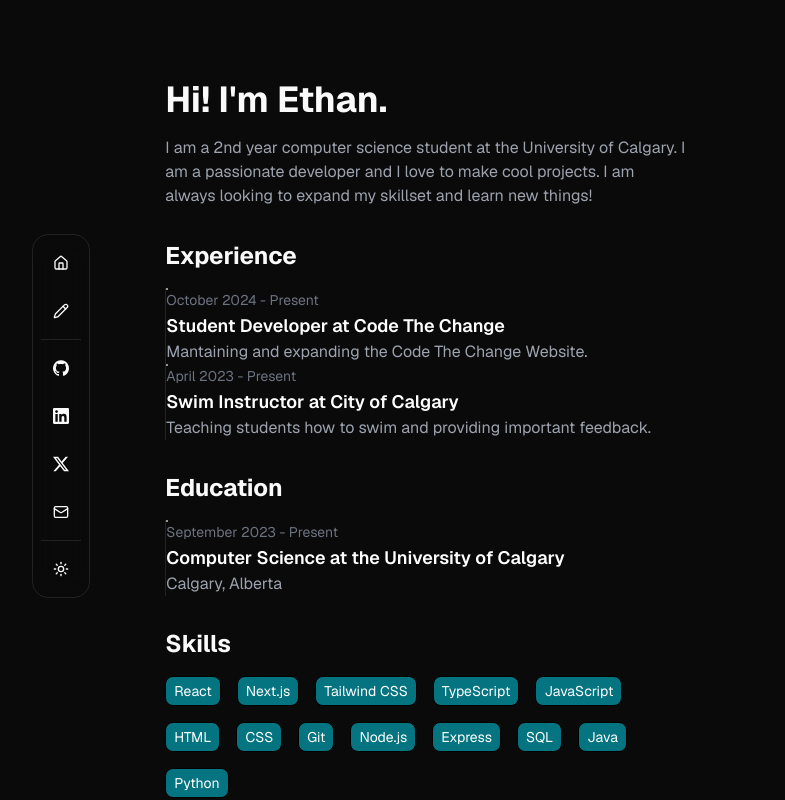
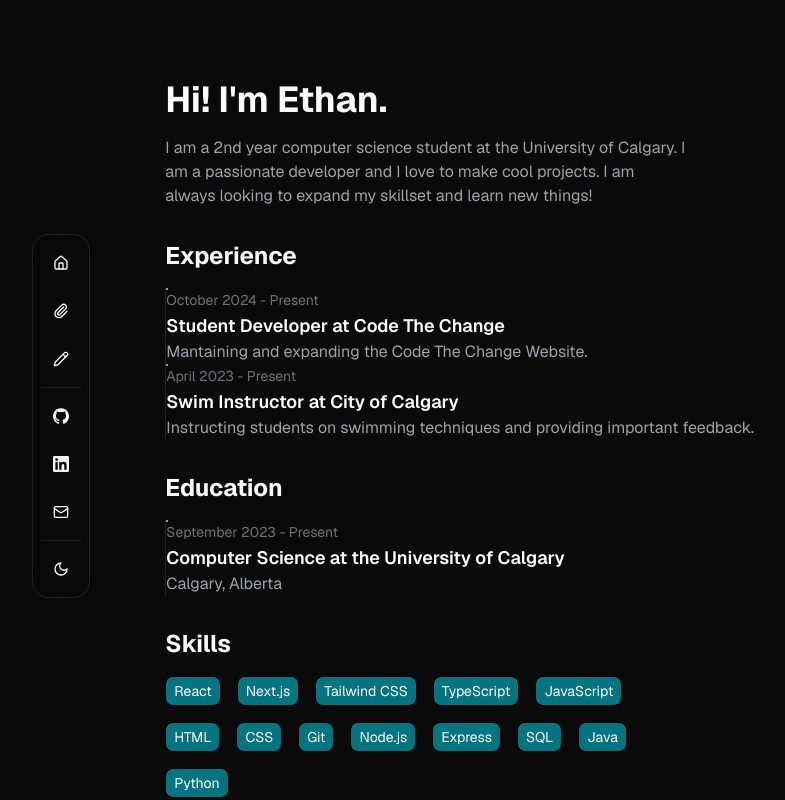
Before and after one commit to Yemyam/personal-portfolio, a Next.js app: page / in a window 1280 px wide. Shown: the top 800 px of the page, without its empty margins (128-913 px from the left). Built offline with nearby package versions, Linux system fonts and the light colour scheme.

Commit message:
small changes

```diff
--- a/app/layout.tsx
+++ b/app/layout.tsx
@@ -15,8 +15,8 @@ const geistMono = Geist_Mono({
 });
 
 export const metadata: Metadata = {
-  title: "Create Next App",
-  description: "Generated by create next app",
+  title: "Ethan Braum",
+  description: "My portfolio website",
 };
 
 export default function RootLayout({
--- a/components/ContactMe.tsx
+++ b/components/ContactMe.tsx
@@ -2,7 +2,7 @@ import Link from "next/link"
 
 const ContactMe = () => {
   return (
-    <div className="flex flex-col gap-4">
+    <div className="flex flex-col gap-4" id="bottom">
         <h1 className="text-2xl font-bold">Contact Me</h1>
         <p className="text-base dark:text-gray-400 text-gray-700">
             Want to chat? Just shoot me a dm on <Link className="text-teal-600" href="https://www.linkedin.com/in/ethanbraum/">LinkedIn</Link> or
--- a/components/CustomDock.tsx
+++ b/components/CustomDock.tsx
@@ -1,8 +1,8 @@
 "use client";
 
-import { CalendarIcon, HomeIcon, MailIcon, Moon, PencilIcon, Sun } from "lucide-react";
+import { CalendarIcon, HomeIcon, MailIcon, Moon, PaperclipIcon, PencilIcon, Sun} from "lucide-react";
 import Link from "next/link";
-import React, { useEffect, useState } from "react";
+import React, { useEffect, useState} from "react";
 
 import { buttonVariants } from "@/components/ui/button";
 import { Separator } from "@/components/ui/separator";
@@ -62,32 +62,33 @@ const Icons = {
   ),
 };
 
+{/* Add a blog button when I actually make one */}
+
 const DATA = {
   navbar: [
-    { href: "#", icon: HomeIcon, label: "Home" },
-    { href: "#", icon: PencilIcon, label: "Blog" },
+    { href: "#top", icon: HomeIcon, label: "Home" },
+    { href: "/pdfs/EthanBraumResume.pdf", icon: PaperclipIcon, label: "Resume" },
+    { href: "#", icon: PencilIcon, label: "Blog (WIP)" }
   ],
   contact: {
     social: {
       GitHub: {
         name: "GitHub",
-        url: "#",
+        url: "https://github.com/Yemyam",
         icon: Icons.github,
+        target: "_blank",
       },
       LinkedIn: {
         name: "LinkedIn",
-        url: "#",
+        url: "https://www.linkedin.com/in/ethanbraum/",
         icon: Icons.linkedin,
-      },
-      X: {
-        name: "X",
-        url: "#",
-        icon: Icons.x,
+        target: "_blank",
       },
       email: {
         name: "Send Email",
-        url: "#",
+        url: "#bottom",
         icon: Icons.email,
+        target: "",
       },
     },
   },
@@ -113,6 +114,7 @@ export function CustomDock({
 
       return () => {
         window.removeEventListener("resize", handleResize)
+
       }
     }, [])
   return (
@@ -150,6 +152,7 @@ export function CustomDock({
               <Tooltip>
                 <TooltipTrigger asChild>
                   <Link
+                    target={social.target}
                     href={social.url}
                     aria-label={social.name}
                     className={cn(
@@ -172,9 +175,9 @@ export function CustomDock({
               <TooltipTrigger asChild>
                 <div className="size-12 rounded-full flex items-center justify-center">
                     {resolvedTheme === "dark" ? (
-                        <Sun className="size-4" onClick={() => setTheme("light")}/>
+                        <Moon className="size-4" onClick={() => setTheme("light")}/>
                     ) : (
-                        <Moon className="size-4" onClick={() => setTheme("dark")}/>
+                        <Sun className="size-4" onClick={() => setTheme("dark")}/>
                     )}
                 </div>
               </TooltipTrigger>
--- a/components/Experience.tsx
+++ b/components/Experience.tsx
@@ -32,7 +32,7 @@ const experiences: ExperienceItem[] = [
         companyName: "City of Calgary",
         jobTitle: "Swim Instructor",
         description: [
-            "Teaching students how to swim and providing important feedback."
+            "Instructing students on swimming techniques and providing important feedback."
         ]
     }
 ]
--- a/components/Intro.tsx
+++ b/components/Intro.tsx
@@ -2,7 +2,7 @@
 
 const Intro = () => {
   return (
-    <div className="flex gap-4">
+    <div className="flex gap-4" id="top">
         <div className="flex flex-col gap-4 w-9/12">
             <h1 className="text-4xl font-bold md:w-9/12 sm:w-full">Hi! I&apos;m Ethan.</h1>
             <p className="text-base text-gray-700 dark:text-gray-400">
--- a/components/Projects.tsx
+++ b/components/Projects.tsx
@@ -27,7 +27,7 @@ const Projects = () => {
         <h1 className="text-2xl font-bold">Projects</h1>
         <div className="grid md:grid-cols-2 sm:grid-cols-1 gap-4">
             {projectsData.map((item, index) => (
-               <div className="flex flex-col border-4 rounded-2xl border-gray-800 overflow-hidden" key={index}>
+               <div className="flex flex-col border-4 rounded-2xl dark:border-gray-800 border-black overflow-hidden" key={index}>
                     <Image src={item.previewImage}
                         alt="project image"
                         width={0}
```
Also changed, not shown: 1 other file (tests, documents, lock files or other folders).
